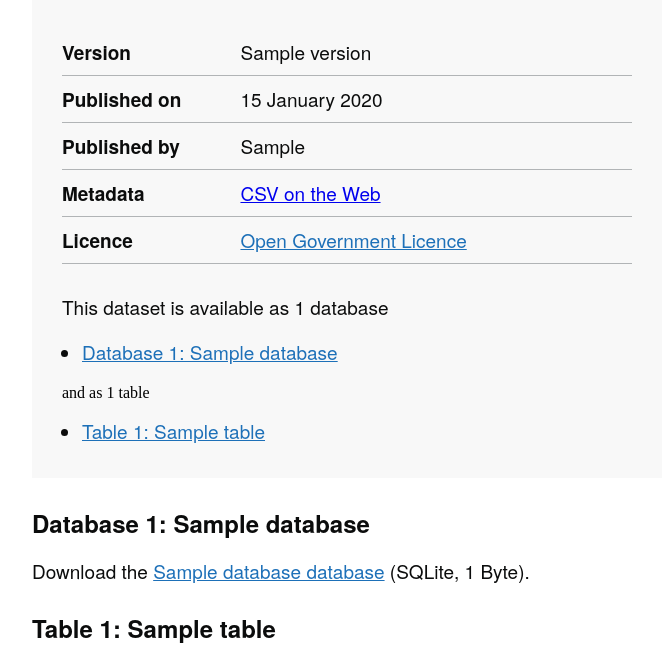
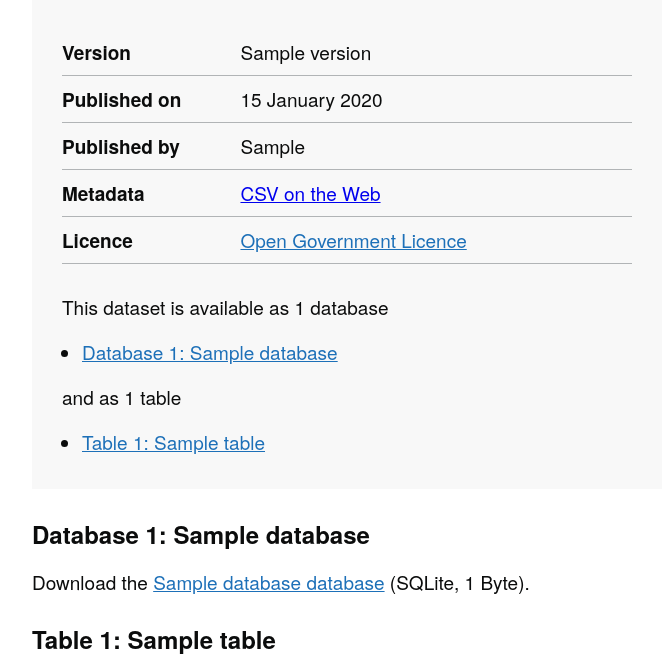
Before and after one commit to uktrade/public-data-api, a Flask app: template templates/metadata.html in a window 1280 px wide. Shown: the part 161-816 px from the top of the page, without its empty margins (128-791 px from the left). Run offline with Flask 2, Linux system fonts and the light colour scheme; the template is opened without the code that fills it: most values are stand-ins (such as "Sample title", 1, 10 or a date in 2020).

Commit message:
fix: add missing class

```diff
--- a/templates/metadata.html
+++ b/templates/metadata.html
@@ -50,7 +50,7 @@
                     <li><a class="govuk-link govuk-link--no-visited-state" href="#database--1">Database 1: {{ databases[0]['dc:title'] }}</a></li>
                 </ul>
 
-                <p>and as {{ csvw['tables']|length }} table{% if csvw['tables']|length > 1 %}s.{% endif %}</p>
+                <p class="govuk-body">and as {{ csvw['tables']|length }} table{% if csvw['tables']|length > 1 %}s.{% endif %}</p>
             {% else %}
                 <p class="govuk-body">This dataset consists of {{ csvw['tables']|length }} table{% if csvw['tables']|length > 1 %}s.{% endif %}</p>
             {% endif %}
```
